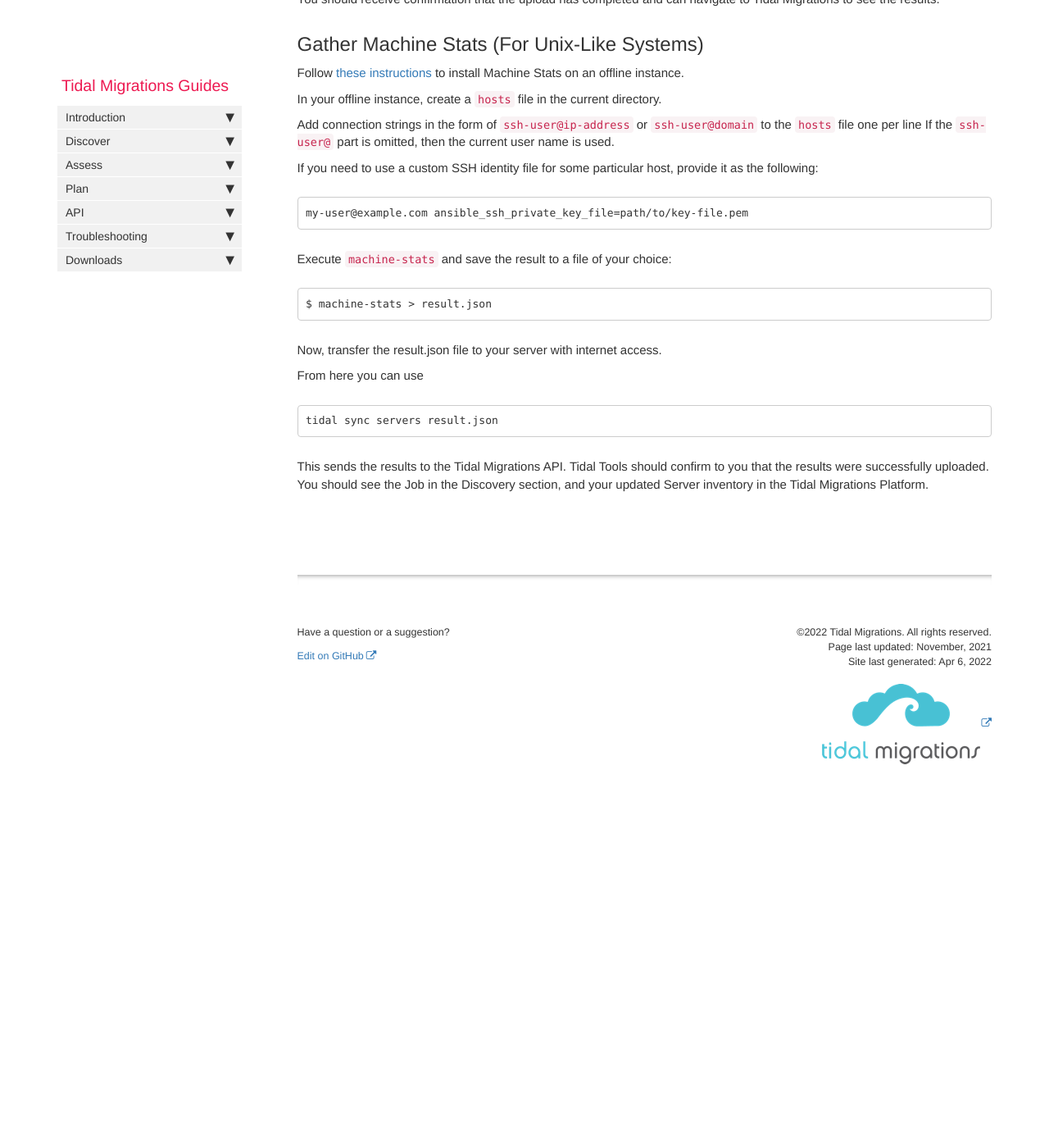
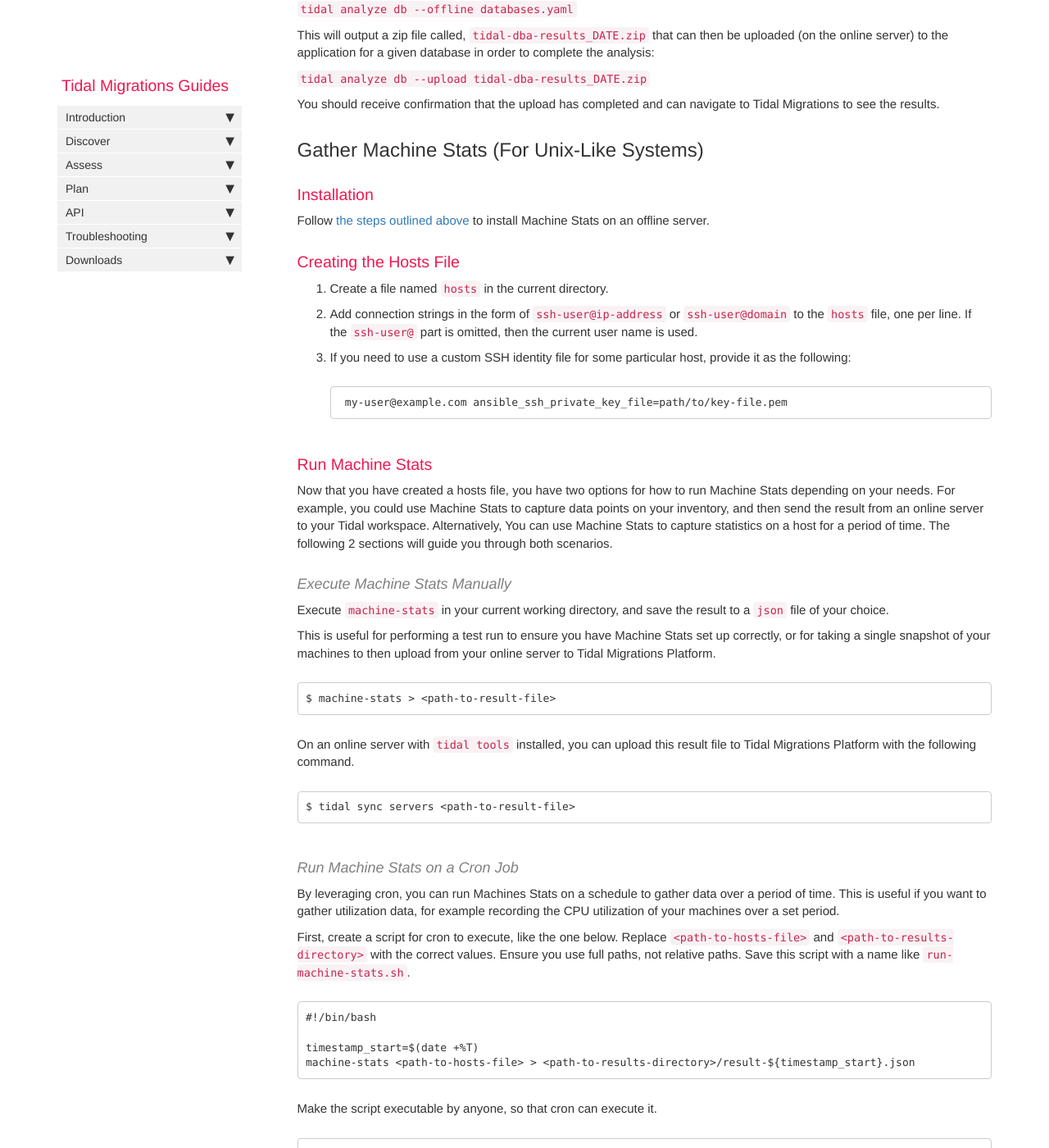
Before and after one commit to tidalmigrations/tidalmigrations.github.io, a Jekyll site: the page built from pages/tidal tools/tidal_offline.md, in a window 1280 px wide and 1400 px high, scrolled down 3009 px. Shown: the whole window at 82% size. Built offline with Jekyll 4.4.1, drawn with Linux system fonts in a browser that asks for light colours; nearby versions of some CDN libraries; comment, search, counter and statistics services are not loaded; before the commit the page ends 4018 px from its top, so only the background shows below that; some of the changed text lies outside the part shown.

Commit message:
Improve machine stats for Unix documentation (#191)
* Added more detail on the different ways to run machine stats, and the use cases for each

* Small grammar tweaks, removed uneccessary lines from example scripts

* Updated docs in tidal offline to link to instructions, rather than duplicating them

* Added instructions for uploading results file to TMP

* Fixed header type for 'creating the hosts file' section

* Removed unneccessary backticks

* Updated offline docs

* Added parent 'Run machine stats' header to MS4U sections in machine_stats and tidal_offline

````diff
--- a/pages/tidal tools/tidal_offline.md
+++ b/pages/tidal tools/tidal_offline.md
@@ -131,33 +131,63 @@ You should receive confirmation that the upload has completed and can navigate t
 
 ## Gather Machine Stats (For Unix-Like Systems)
 
-Follow [these instructions](#machine-stats-for-unix-like-systems) to install Machine Stats on an offline instance.
+### Installation
 
-In your offline instance, create a `hosts` file in the current directory.
+Follow [the steps outlined above](#machine-stats-for-unix-like-systems) to install Machine Stats on an offline server.
 
-Add connection strings in the form of `ssh-user@ip-address` or
-`ssh-user@domain` to the `hosts` file one per line If the `ssh-user@` part
-is omitted, then the current user name is used.
+### Creating the Hosts File
 
-If you need to use a custom SSH identity file for some particular host,
-provide it as the following:
+1. Create a file named `hosts` in the current directory.
 
-```
-my-user@example.com ansible_ssh_private_key_file=path/to/key-file.pem
-```
+2. Add connection strings in the form of `ssh-user@ip-address` or
+   `ssh-user@domain` to the `hosts` file, one per line. If the `ssh-user@` part
+   is omitted, then the current user name is used.
 
-Execute `machine-stats` and save the result to a file of your choice:
+3. If you need to use a custom SSH identity file for some particular host,
+   provide it as the following:
 
-```
-$ machine-stats > result.json
-```
+    ```
+    my-user@example.com ansible_ssh_private_key_file=path/to/key-file.pem
+    ```
 
-Now, transfer the result.json file to your server with internet access.
+### Run Machine Stats
 
-From here you can use
+Now that you have created a hosts file, you have two options for how to run Machine Stats depending on your needs. For example, you could use Machine Stats to capture data points on your inventory, and then send the result from an online server to your Tidal workspace. Alternatively, You can use Machine Stats to capture statistics on a host for a period of time. The following 2 sections will guide you through both scenarios.
 
-```
-tidal sync servers result.json
-```
+#### Execute Machine Stats Manually
 
-This sends the results to the Tidal Migrations API. Tidal Tools should confirm to you that the results were successfully uploaded. You should see the Job in the Discovery section, and your updated Server inventory in the Tidal Migrations Platform.
+Execute `machine-stats` in your current working directory, and save the result to a `json` file of your choice.
+
+This is useful for performing a test run to ensure you have Machine Stats set up correctly, or for taking a single snapshot of your machines to then upload from your online server to Tidal Migrations Platform.
+
+    $ machine-stats > <path-to-result-file>
+
+On an online server with `tidal tools` installed, you can upload this result file to Tidal Migrations Platform with the following command.
+
+    $ tidal sync servers <path-to-result-file>
+
+#### Run Machine Stats on a Cron Job
+
+By leveraging cron, you can run Machines Stats on a schedule to gather data over a period of time. This is useful if you want to gather utilization data, for example recording the CPU utilization of your machines over a set period.
+
+First, create a script for cron to execute, like the one below. Replace `<path-to-hosts-file>` and `<path-to-results-directory>` with the correct values. Ensure you use full paths, not relative paths. Save this script with a name like `run-machine-stats.sh`.
+
+    #!/bin/bash
+
+    timestamp_start=$(date +%T)
+    machine-stats <path-to-hosts-file> > <path-to-results-directory>/result-${timestamp_start}.json
+
+Make the script executable by anyone, so that cron can execute it.
+
+    $ chmod +x <full-path-to-working-directory>/run-machine-stats.sh
+
+Next, open a crontab with `crontab -e`. Copy the following into your crontab.
+
+    PATH=<full-path>
+    */5 * * * * bash <full-path-to-working-directory>/run-machine-stats.sh
+
+You can get the value for `<full-path>` by running `echo $PATH`.
+
+The `*/5` means that cron will execute this script every 5 minutes. You can customize this to set the sampling interval of your choosing.
+
+Your results should appear in the existing `<path-to-results-directory>` that you specified in the `run-machine-stats.sh` script. Each result filename will contain a timestamp of when the invocation occurred.
````
Also changed, not shown: pages/tidal tools/machine_stats.md (+56 -8 lines).
